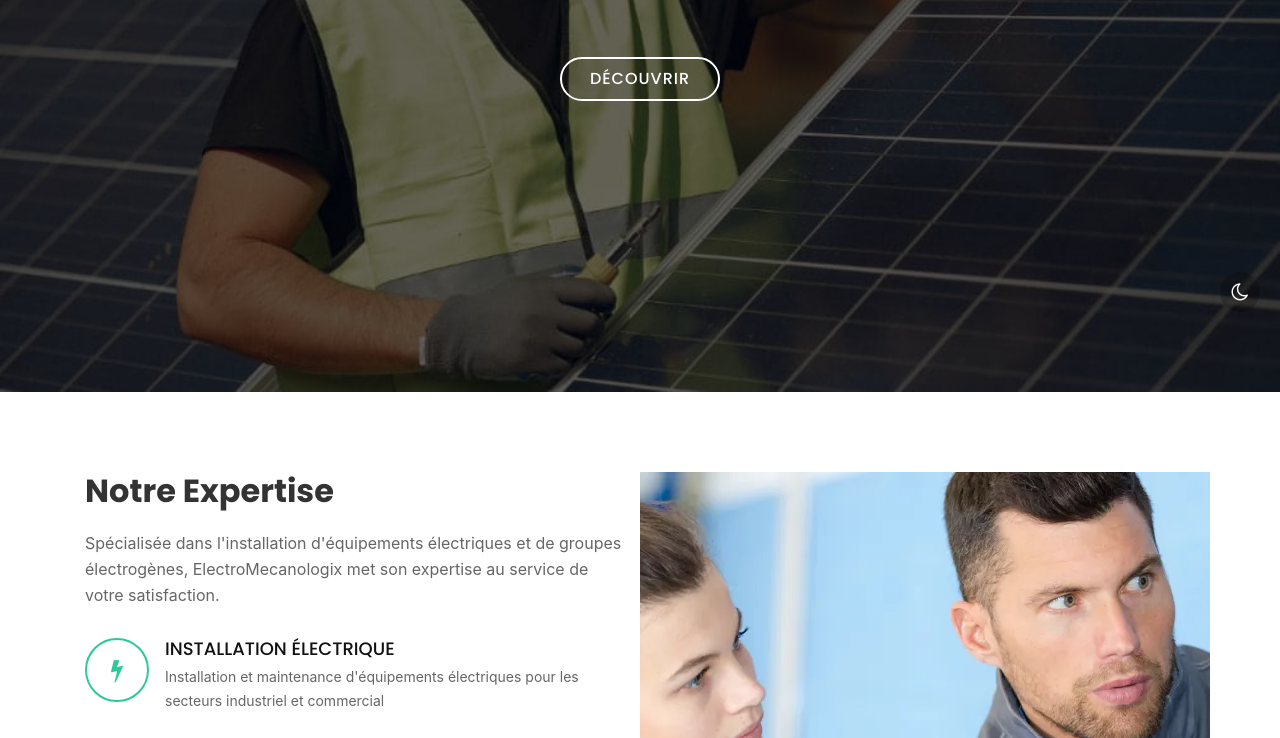
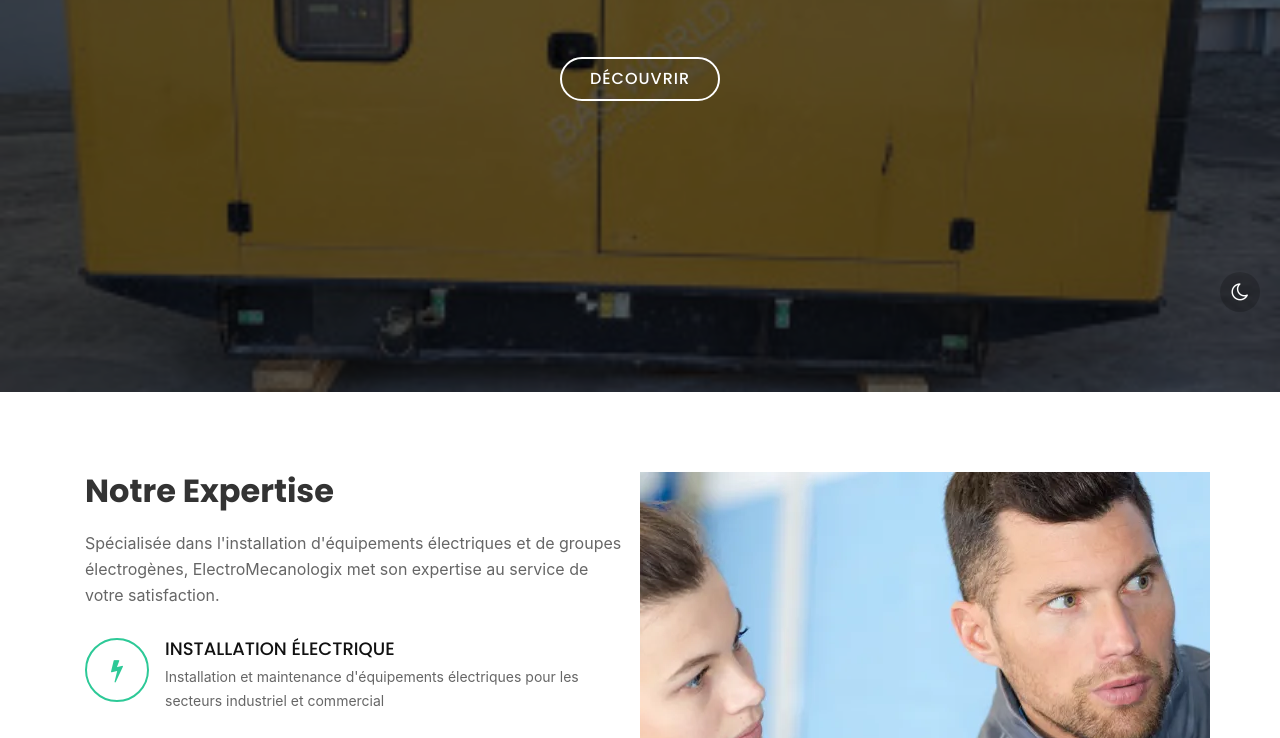
Before and after one commit to machideau/rpp, a plain HTML site: page index.html in a window 1280 px wide. Shown: the part 408-1146 px from the top of the page. Drawn offline with Linux system fonts and the light colour scheme.

Commit message:
ajout de la photo d'arriere plan

```diff
--- a/css/style.css
+++ b/css/style.css
@@ -241,7 +241,7 @@ h1, h2, h3, h4, h5, h6 {
 #hero {
   width: 100%;
   height: 100vh;
-  background: url(../img/back.jpg) top center;
+  background: url(../img/cat.jpg) top center;
   background-size: cover;
   position: relative;
 }
```
Also changed, not shown: img/cat.jpg (added).
